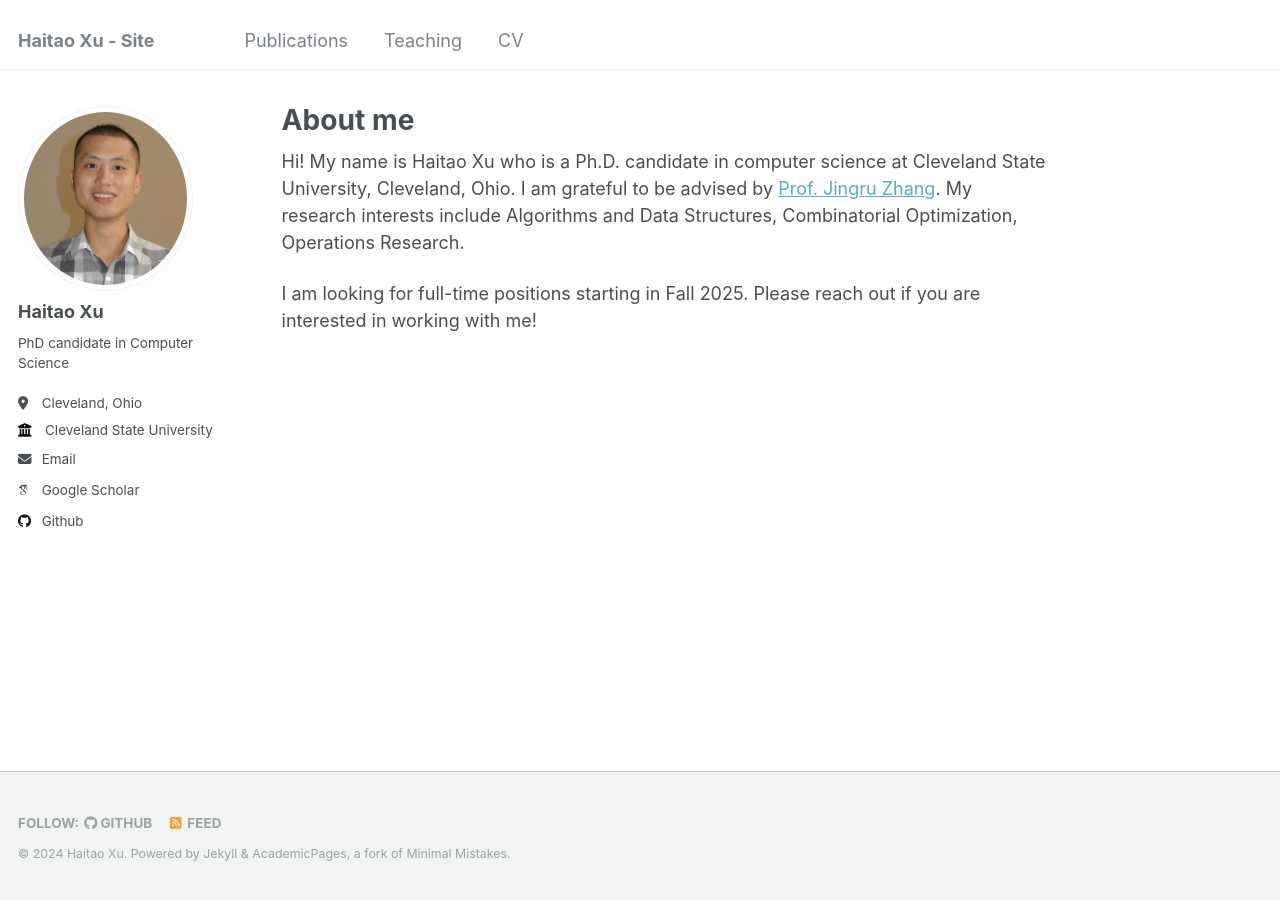
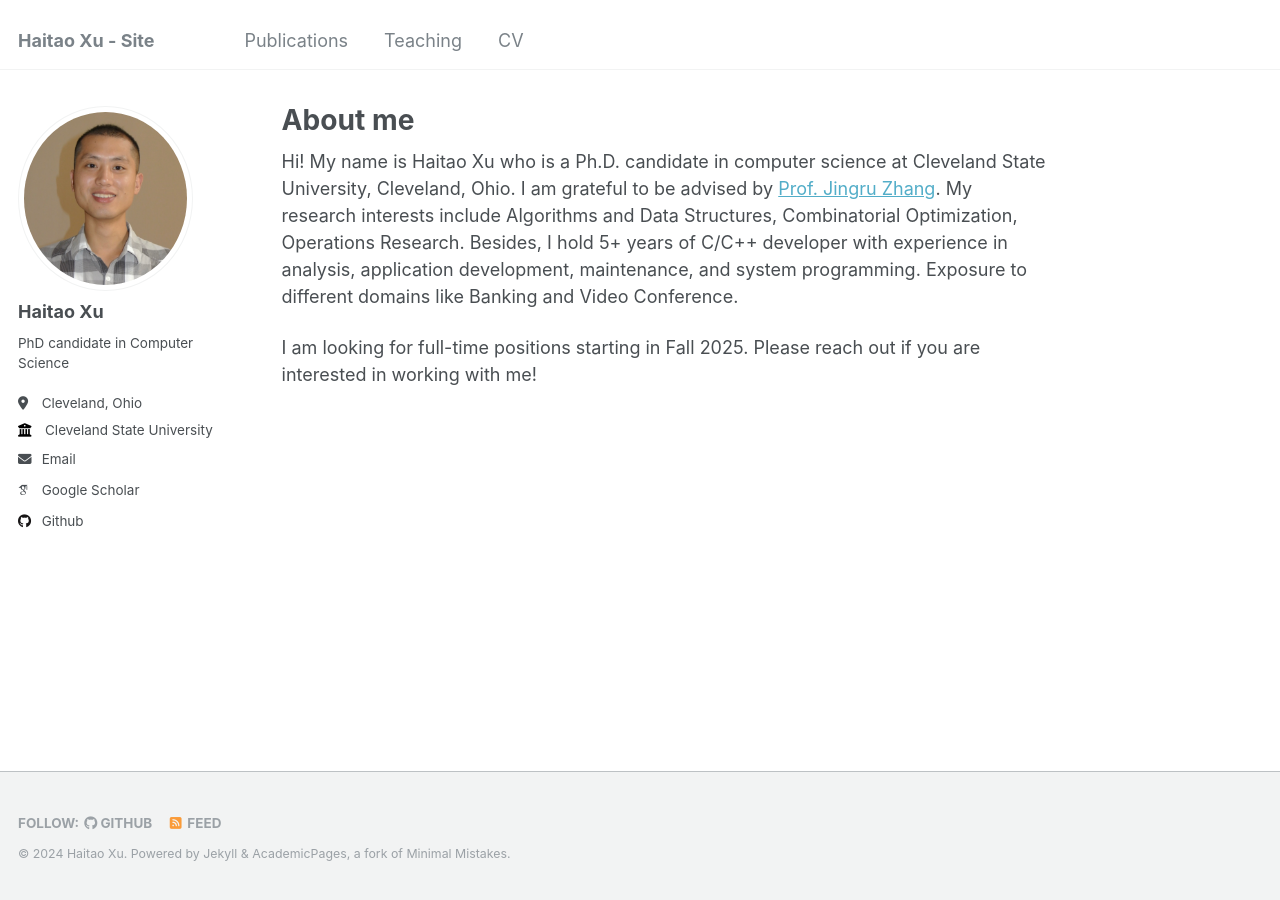
Before and after one commit to haitaotsui/haitaotsui.github.io, a Jekyll site: the page built from _pages/about.md, in a window 1280 px wide. Built offline with Jekyll 4.4.1, drawn with Linux system fonts in a browser that asks for light colours; some web fonts are replaced.

Commit message:
Update about.md

```diff
--- a/_pages/about.md
+++ b/_pages/about.md
@@ -7,6 +7,6 @@ redirect_from:
   - /about.html
 ---
 
-Hi! My name is Haitao Xu who is a Ph.D. candidate in computer science at Cleveland State University, Cleveland, Ohio. I am grateful to be advised by [Prof. Jingru Zhang](https://grail.eecs.csuohio.edu/~zhang/index.html). My research interests include Algorithms and Data Structures, Combinatorial Optimization, Operations Research.
+Hi! My name is Haitao Xu who is a Ph.D. candidate in computer science at Cleveland State University, Cleveland, Ohio. I am grateful to be advised by [Prof. Jingru Zhang](https://grail.eecs.csuohio.edu/~zhang/index.html). My research interests include Algorithms and Data Structures, Combinatorial Optimization, Operations Research. Besides, I hold 5+ years of C/C++ developer with experience in analysis, application development, maintenance, and system programming. Exposure to different domains like Banking and Video Conference.
 
 I am looking for full-time positions starting in Fall 2025. Please reach out if you are interested in working with me!
```
